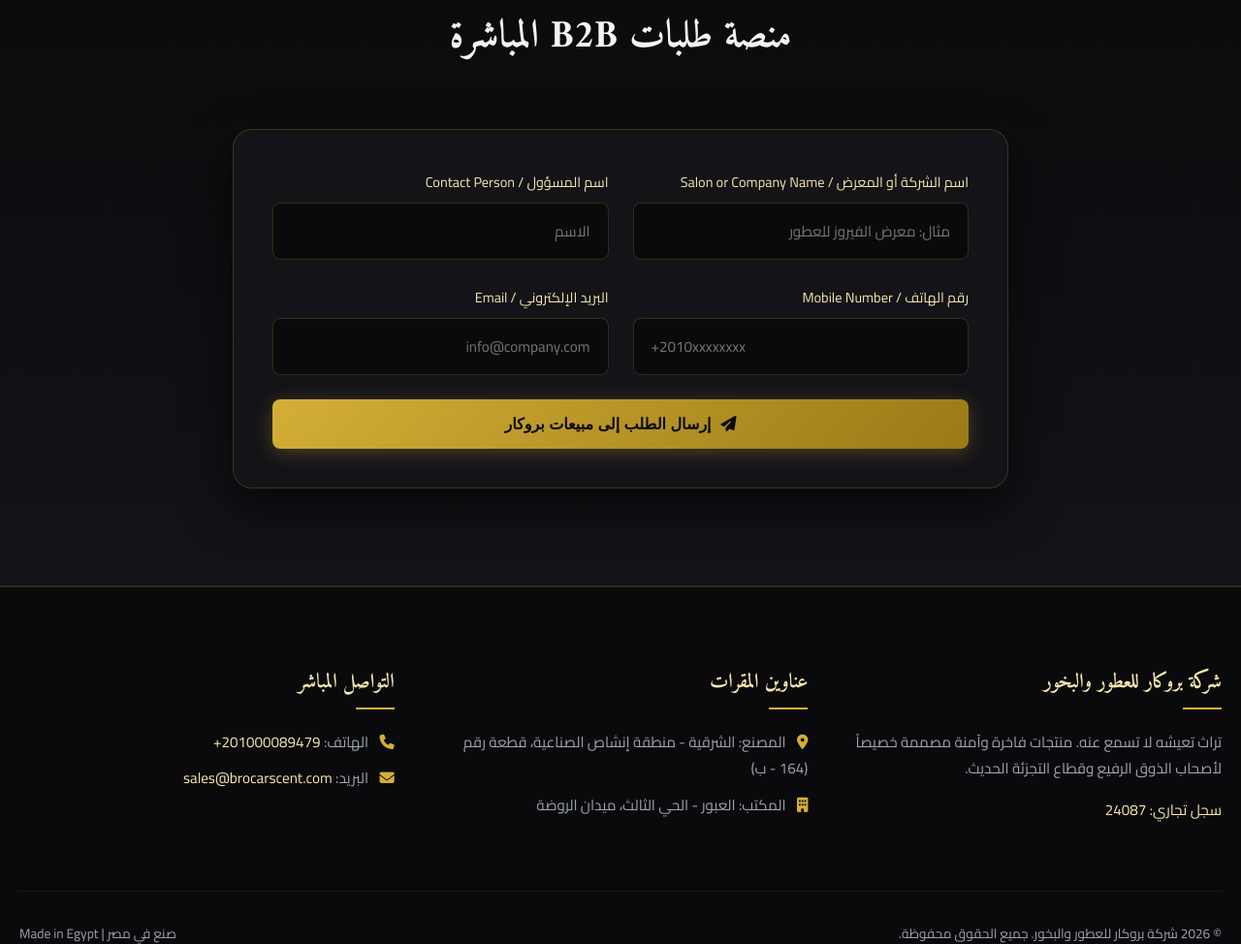
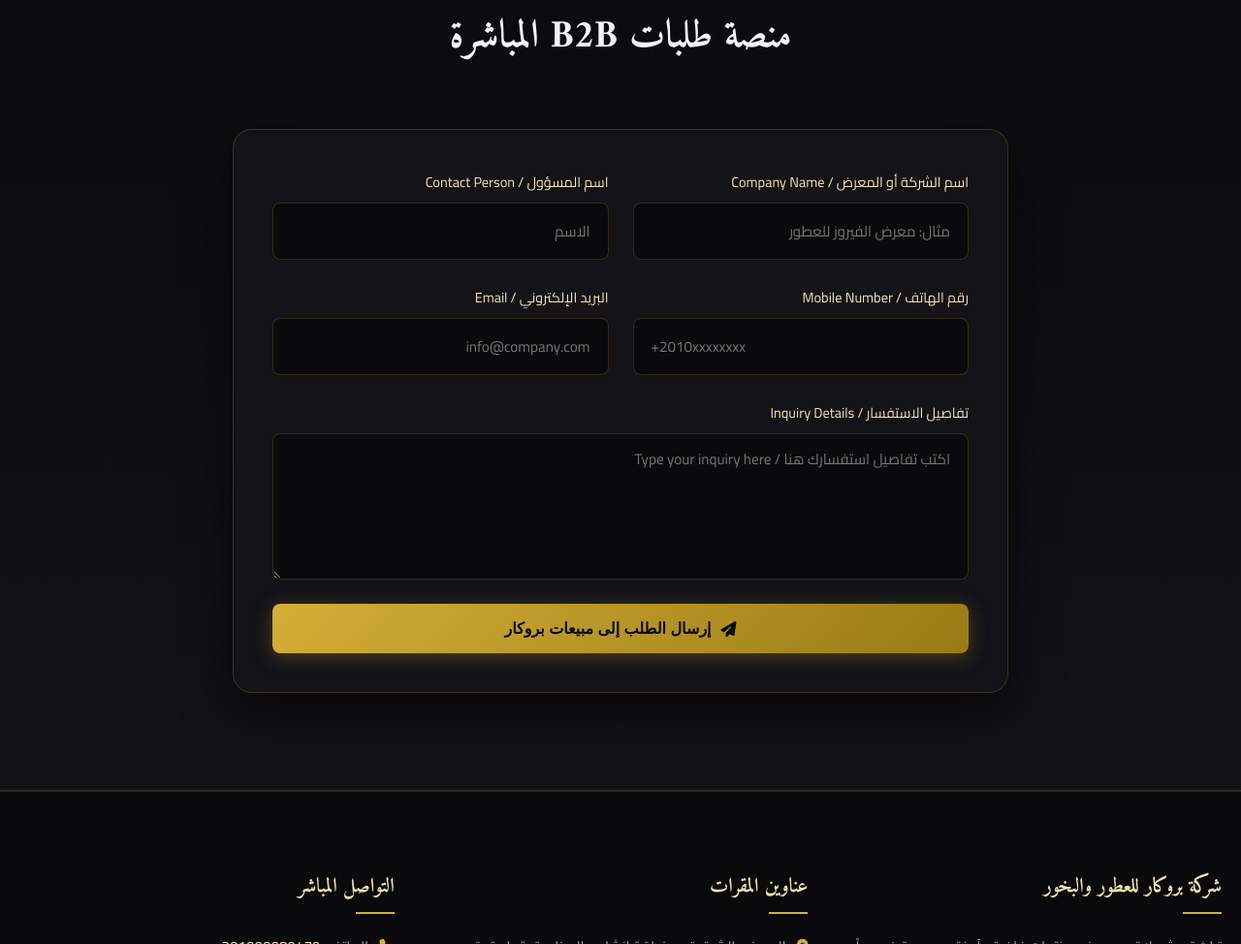
Before and after one commit to mohnad00-eng/brocar-website, a plain HTML site: page index.html in a window 1280 px wide. Shown: the part 5801-6775 px from the top of the page at 97% size. Drawn offline with Linux system fonts and the light colour scheme.

Commit message:
Add files via upload

```diff
--- a/index.html
+++ b/index.html
@@ -576,6 +576,10 @@
             gap: 8px;
         }
 
+        .form-group-full {
+            grid-column: 1 / -1;
+        }
+
         .form-group label {
             font-size: 0.9rem;
             color: var(--gold-light);
@@ -597,6 +601,12 @@
             outline: none;
             border-color: var(--gold-primary);
             box-shadow: 0 0 10px rgba(212, 175, 55, 0.2);
+        }
+
+        textarea.form-control {
+            min-height: 140px;
+            line-height: 1.6;
+            resize: vertical;
         }
 
         /* Footer */
@@ -1320,7 +1330,7 @@
             <form id="b2bForm" onsubmit="submitB2BOrder(event)">
                 <div class="form-grid">
                     <div class="form-group">
-                        <label>اسم الشركة أو المعرض / Salon or Company Name</label>
+                        <label>اسم الشركة أو المعرض / Company Name</label>
                         <input type="text" class="form-control" id="companyName" required placeholder="مثال: معرض الفيروز للعطور">
                     </div>
                     <div class="form-group">
@@ -1335,6 +1345,10 @@
                         <label>البريد الإلكتروني / Email</label>
                         <input type="email" class="form-control" id="email" required placeholder="info@company.com">
                     </div>
+                    <div class="form-group form-group-full">
+                        <label for="inquiry">تفاصيل الاستفسار / Inquiry Details</label>
+                        <textarea class="form-control" id="inquiry" rows="5" placeholder="اكتب تفاصيل استفسارك هنا / Type your inquiry here"></textarea>
+                    </div>
                 </div>
 
                 <button type="submit" class="btn btn-primary" style="width: 100%; justify-content: center; padding: 16px;">
@@ -1471,6 +1485,7 @@
             const contact = document.getElementById('contactName').value;
             const phone = document.getElementById('phone').value;
             const email = document.getElementById('email').value;
+            const inquiry = document.getElementById('inquiry').value.trim();
             const product = selectedProduct;
 
             const subject = encodeURIComponent(`طلب B2B جديد من ${company} - ${product}`);
@@ -1486,6 +1501,8 @@
 ` +
                 `البريد الإلكتروني: ${email}
 ` +
+                `تفاصيل الاستفسار: ${inquiry || 'لم يتم إدخال تفاصيل إضافية'}
+` +
                 `المنتج المطلوب: ${product}
 
 ` +
```
